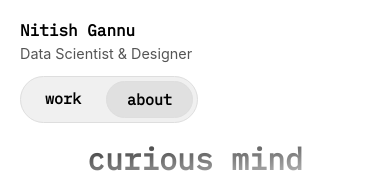
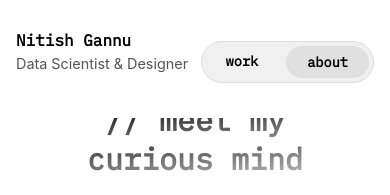
Before and after one commit to tissuepy/tissueportfolio2025, a React (Vite) app: page /about in a window 390 px wide. Shown: the top 195 px of the page. Built offline with nearby package versions, Linux system fonts and the light colour scheme.

Commit message:
updated app.css

```diff
--- a/src/App.css
+++ b/src/App.css
@@ -1144,7 +1144,7 @@ body, html {
 }
 
 .project-card {
-  box-shadow: 0 8px 24px rgba(0, 0, 0, 0.05);
+  box-shadow: 0 8px 24px rgb(250, 250, 250);
   background-color: #fdfdfd;
   border-radius: 12px;
 }
@@ -1259,3 +1259,46 @@ body, html {
     margin: 0;
   }
 }
+
+@media (max-width: 768px) {
+  .navbar {
+    flex-direction: row;
+    padding: 30px 1rem;
+    align-items: center;
+    justify-content: space-between;
+  }
+
+  .left-section {
+    display: flex;
+    flex-direction: column; /* keep name and title stacked */
+    justify-content: center;
+  }
+
+  .name-title {
+    display: flex;
+    flex-direction: column; /* name on top, title underneath */
+  }
+
+  .center-section {
+    display: flex;
+    flex-direction: row;
+    gap: 0.5rem;
+    margin-top: 0.5rem;
+  }
+
+  .right-section {
+    display: none; /* hide Medium and Resume on mobile */
+  }
+
+  .nav-button {
+    padding: 6px 20px;
+    font-size: 0.85rem;
+  }
+}
+
+
+/* Specifically control the right section’s margin (push it left slightly) */
+.right-section {
+  display: flex;
+  align-items: center;
+}
```
